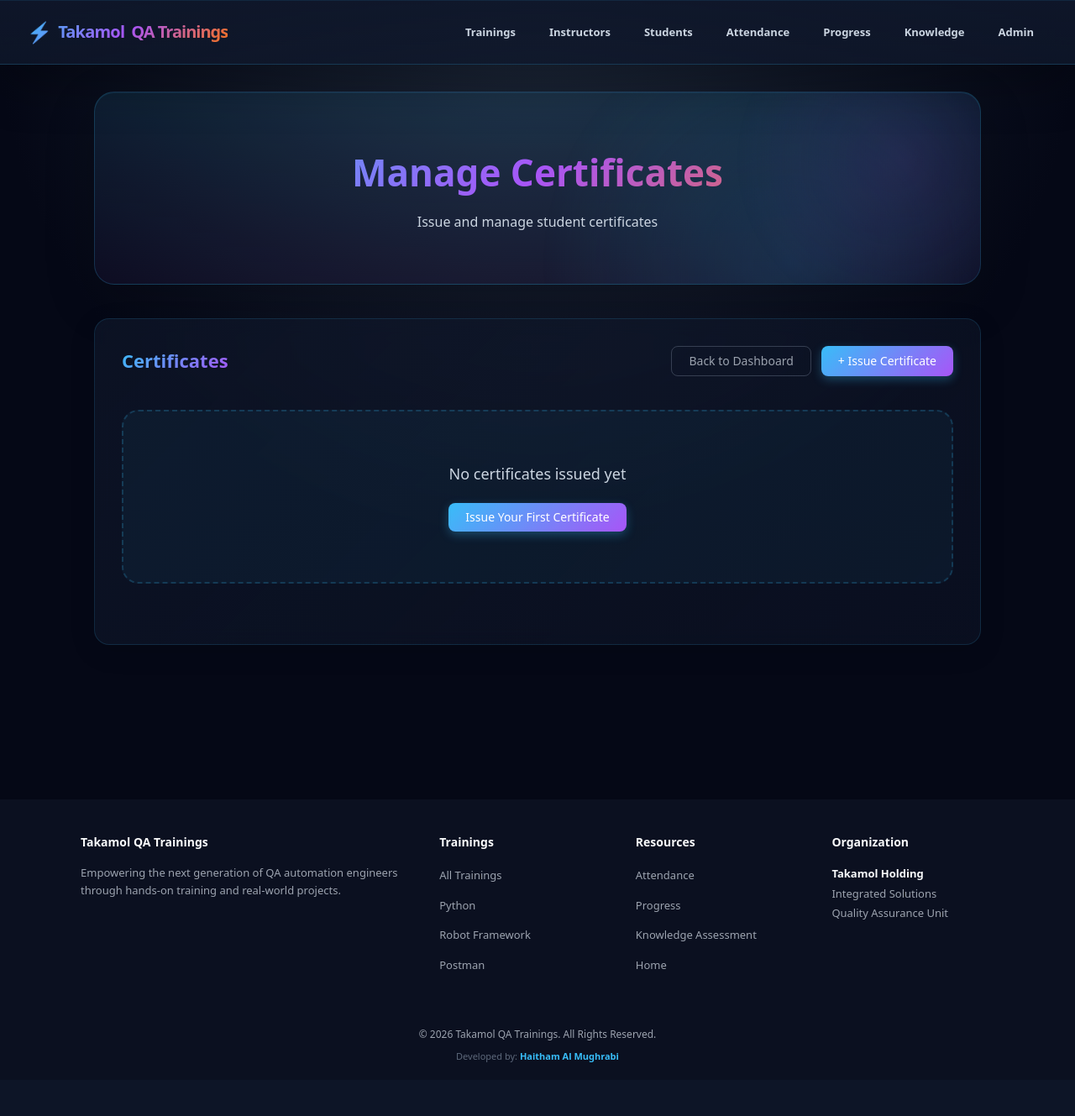
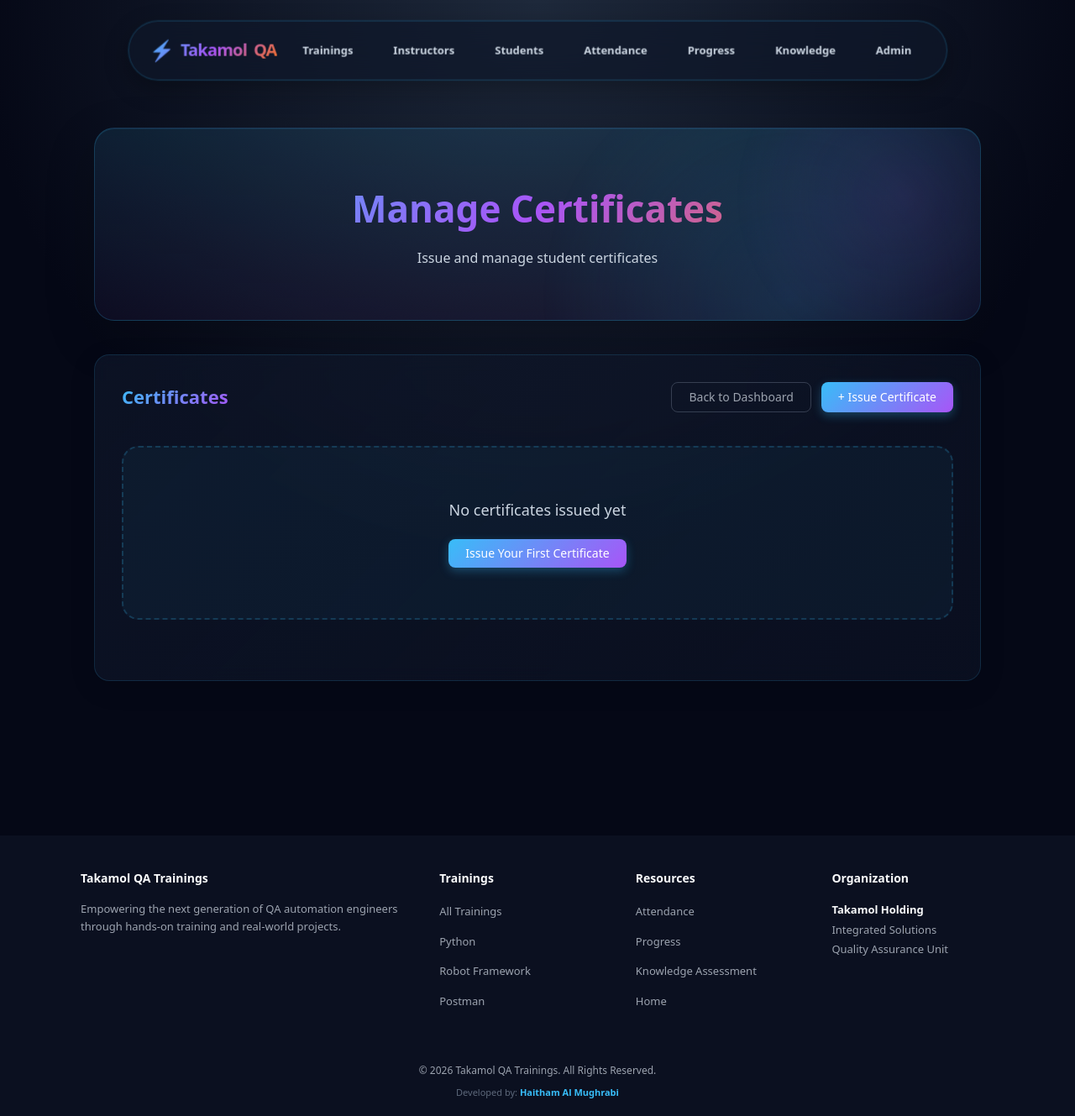
Before and after one commit to haitham-al-mughrabi/qa-trainings, a Flask app: page /admin/certificates in a window 1280 px wide. Shown: the whole page at 84% size. Before the commit the page ends 1265 px from the top, so only its background shows below. Run offline with Flask 3, Linux system fonts and the light colour scheme; data that the repository does not hold is empty; some libraries are stand-ins or nearby versions.

Commit message:
Navigation enhancments

```diff
--- a/templates/base.html
+++ b/templates/base.html
@@ -7,27 +7,33 @@
     <title>Takamol QA Trainings</title>
     <link rel="stylesheet" href="{{ url_for('static', filename='css/index.css') }}">
     <link rel="stylesheet" href="https://cdnjs.cloudflare.com/ajax/libs/feather-icons/4.29.0/feather.min.css">
+            <link rel="stylesheet" href="https://cdnjs.cloudflare.com/ajax/libs/font-awesome/6.0.0/css/all.min.css">
     <style>
-        /* Premium Navigation Bar */
+        /* Premium Navigation Bar - Redesigned as glassy and centered */
         .main-nav {
-            position: sticky;
-            top: 0;
-            z-index: 100;
-            background: linear-gradient(180deg, rgba(15, 23, 42, 0.95) 0%, rgba(15, 23, 42, 0.85) 100%);
-            backdrop-filter: blur(20px);
-            border-bottom: 1px solid rgba(56, 189, 248, 0.2);
-            box-shadow: 0 20px 60px rgba(0, 0, 0, 0.3),
-                        inset 0 1px 0 rgba(56, 189, 248, 0.1);
+            position: fixed;
+            left: 50%;
+            transform: translate(-50%, -50%);
+            z-index: 1000;
+            background: rgba(15, 23, 42, 0.7);
+            backdrop-filter: blur(16px);
+            -webkit-backdrop-filter: blur(16px);
+            border: 1px solid rgba(56, 189, 248, 0.2);
+            box-shadow: 0 10px 30px rgba(0, 0, 0, 0.3),
+                        0 0 0 1px rgba(56, 189, 248, 0.1);
+            border-radius: 50px;
+            padding: 12px 24px;
+            display: flex;
+            flex-direction: row;
+            align-items: center;
+            min-width: auto;
         }
 
         .nav-container {
-            max-width: 1280px;
-            margin: 0 auto;
-            padding: 0 32px;
             display: flex;
             justify-content: space-between;
             align-items: center;
-            height: 76px;
+            width: 100%;
         }
 
         .nav-logo {
@@ -43,6 +49,7 @@
             display: flex;
             align-items: center;
             gap: 8px;
+            margin-right: 14px;
         }
 
         .nav-logo::before {
@@ -63,7 +70,7 @@
 
         .nav-links {
             display: flex;
-            gap: 6px;
+            gap: 14px;
             align-items: center;
             list-style: none;
         }
@@ -236,12 +242,18 @@
         /* Page Container */
         .page-container {
             min-height: calc(100vh - 68px);
+            padding-top: 60px; /* Add space for the centered nav */
         }
 
         .container {
             max-width: 1120px;
             margin: 0 auto;
             padding: 0 16px;
+        }
+
+        /* Add spacing to the top of the page to account for fixed nav */
+        body {
+            padding-top: 60px;
         }
     </style>
 </head>
@@ -251,7 +263,7 @@
     <nav class="main-nav">
         <div class="nav-container">
             <a href="{{ url_for('index') }}" class="nav-logo">
-                Takamol <span>QA Trainings</span>
+                Takamol <span>QA</span>
             </a>
             <div class="nav-links">
                 <a href="{{ url_for('trainings') }}">Trainings</a>
```
Also changed, not shown: other parts of templates/base.html (+13 -14 lines).
